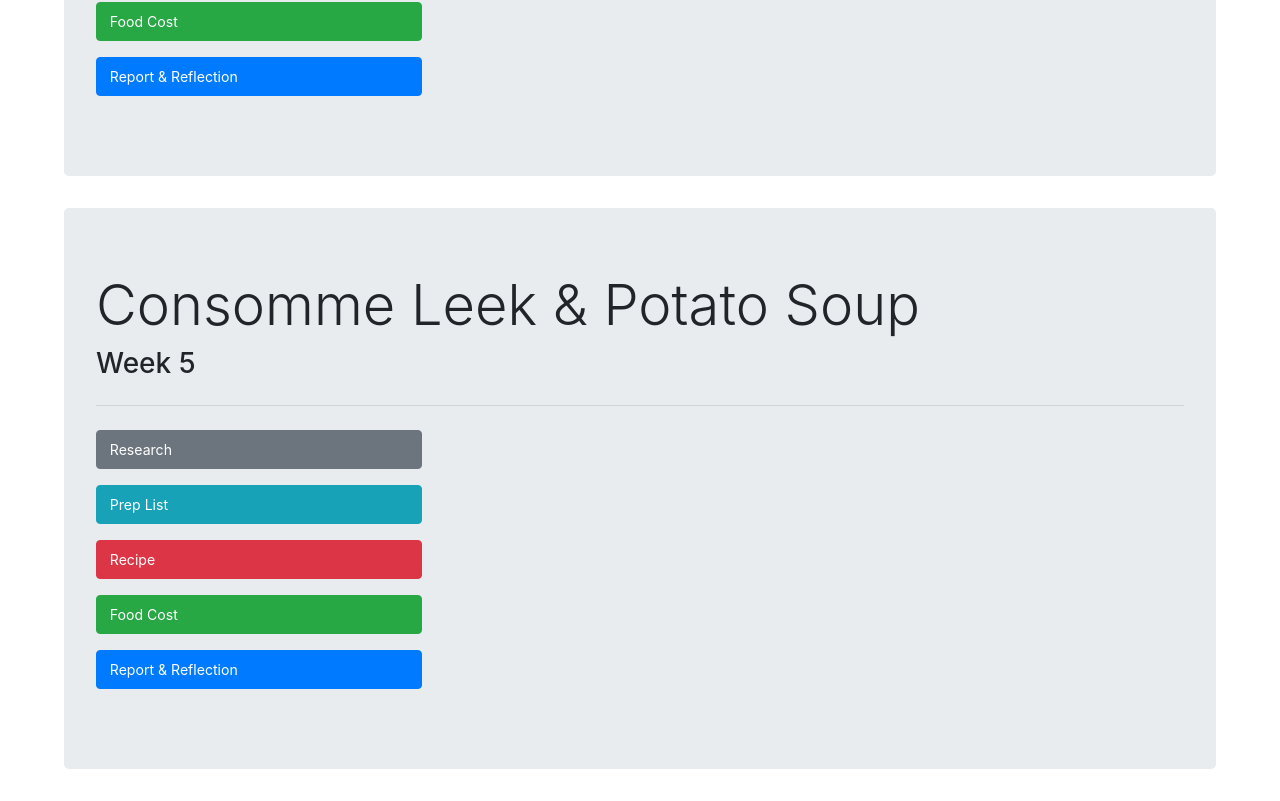
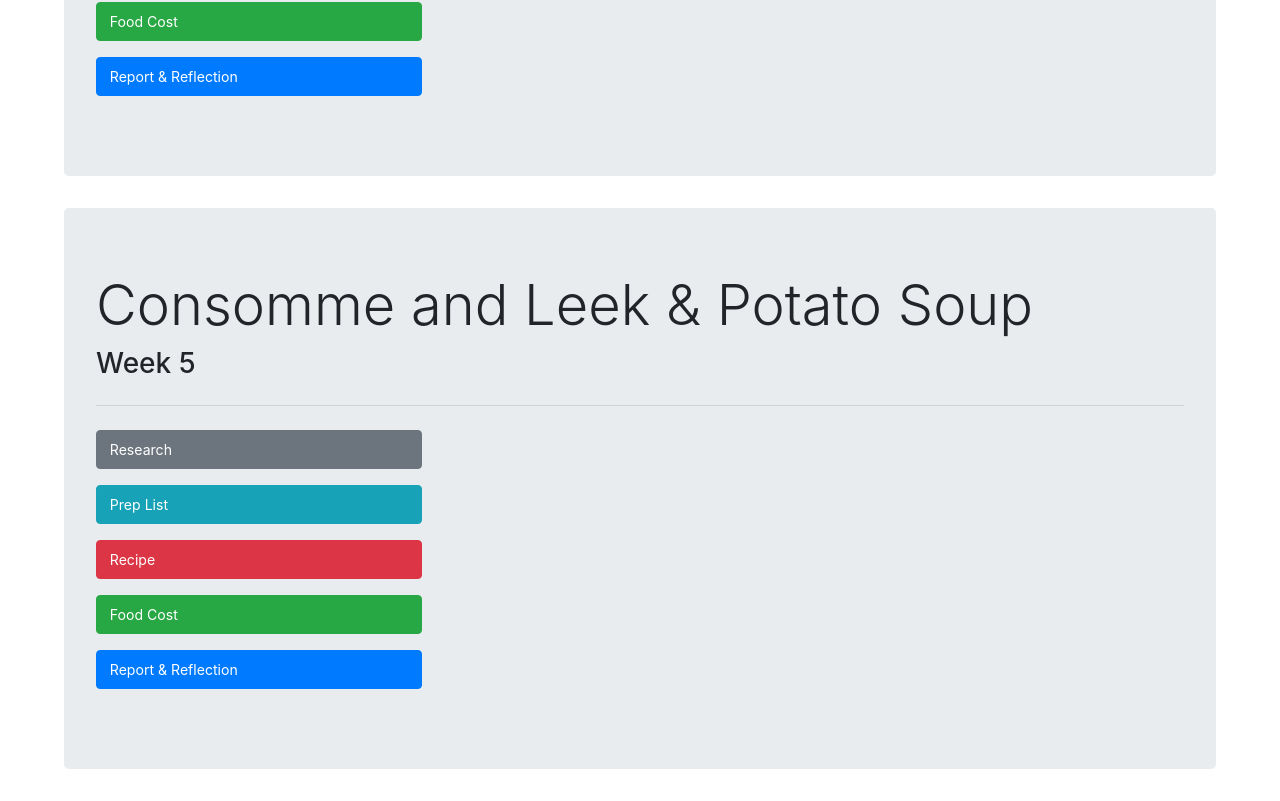
Before and after one commit to dgw0015/charlton-culinary, a React (Create React App) app: page / in a window 1280 px wide. Shown: the part 2030-2831 px from the top of the page. Built offline with nearby package versions, Linux system fonts and the light colour scheme.

Commit message:
grammar correction on week 5 title

```diff
--- a/src/App.js
+++ b/src/App.js
@@ -921,7 +921,7 @@ function App() {
             </div>
         </div>
         <div className="jumbotron" id="week5">
-            <h1 className="display-4">Consomme Leek & Potato Soup</h1>
+            <h1 className="display-4">Consomme and Leek & Potato Soup</h1>
             <p className="h3">Week 5</p>
             <hr className="my-4"/>
 
```
